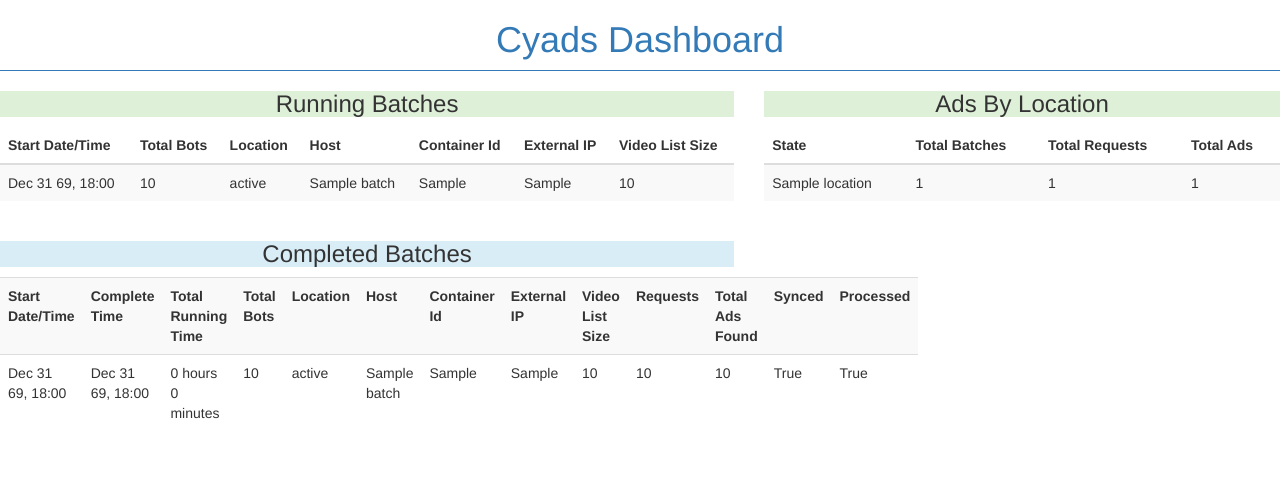
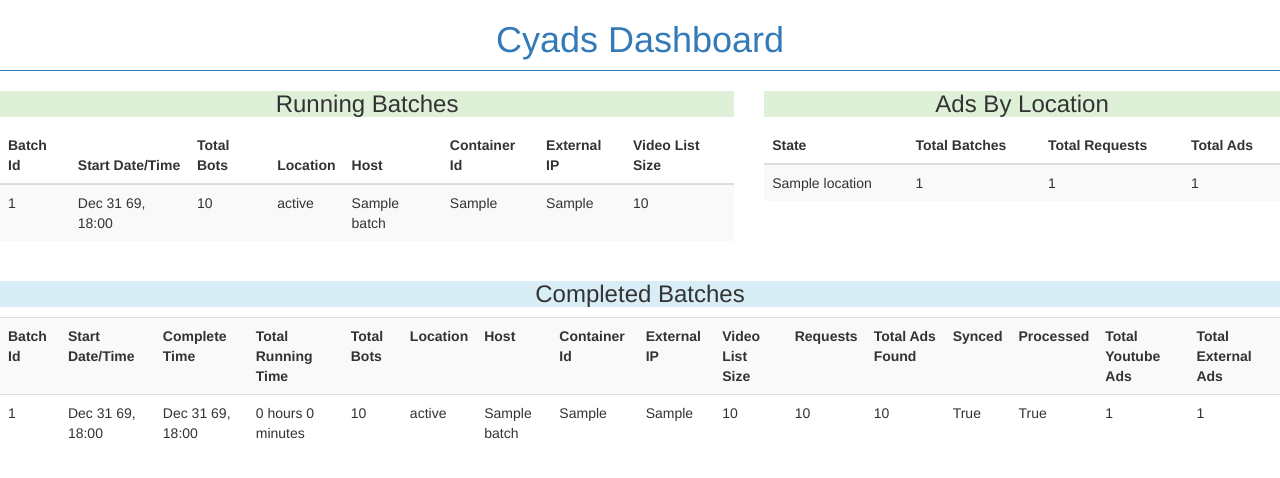
Before and after one commit to cml-cs-iastate/CyadsProcessor, a Django app: template dashboard/templates/index.html in a window 1280 px wide. Shown: the top 478 px of the page. Run offline with Django 3.2, Linux system fonts and the light colour scheme; tables that the repository leaves empty hold one stand-in row (values such as "Sample post"); the template is opened without the code that fills it: values that come from a table or form of the project are taken from there, most other values are stand-ins (such as "Sample title", 1, 10 or a date in 2020); some libraries are stand-ins or nearby versions.

Commit message:
Total youtube and external ads added in the dashboard

```diff
--- a/dashboard/templates/index.html
+++ b/dashboard/templates/index.html
@@ -24,6 +24,7 @@
         <table class="table table-striped">
             <thead>
                 <tr>
+                    <th scope="col" >Batch Id</th>
                     <th scope="col">Start Date/Time</th>
                     <th scope="col">Total Bots</th>
                     <th scope="col">Location</th>
@@ -36,6 +37,7 @@
             <tbody>
                 {% for batch in running_batch %}
                     <tr>
+                        <td scope="row">{{batch.id}}</td>
                         <td scope="row">{{batch.start_timestamp|timestamp_to_time}}</td>
                         <td scope="row">{{batch.total_bots}}</td>
                         <td scope="row">{{batch.location.state_name}}</td>
@@ -82,11 +84,12 @@
 
 <div class="row">
 
-      <div class="col-sm-7">
+      <div class="col-sm-12">
       <H3 style="text-align:center;" class="bg-info"> Completed Batches </H3>
 
         <table class="table table-striped">
             <tr>
+                <th scope="col" >Batch Id</th>
                 <th scope="col">Start Date/Time</th>
                 <th scope="col">Complete Time</th>
                 <th scope="col">Total Running Time</th>
@@ -100,11 +103,15 @@
                 <th scope="col" >Total Ads Found</th>
                 <th scope="col" >Synced</th>
                 <th scope="col" >Processed</th>
+                <th scope="col" >Total Youtube Ads</th>
+                <th scope="col" >Total External Ads</th>
+
 
 
             </tr>
             {% for batch in completed_batch %}
                 <tr>
+                    <td scope="row">{{batch.id}}</td>
                     <td scope="row">{{batch.start_timestamp|timestamp_to_time}}</td>
                     <td scope="row">{{batch.completed_timestamp|timestamp_to_time}}</td>
                     <td scope="row">{{batch.time_taken|format_second}}</td>
@@ -118,6 +125,9 @@
                     <td scope="row">{{batch.total_ads_found}}</td>
                     <td scope="row">{{batch.synced}}</td>
                     <td scope="row">{{batch.processed}}</td>
+                    <td scope="row">{{youtube_ads|get_total_ads:batch.id}}</td>
+                    <td scope="row">{{external_ads|get_total_ads:batch.id}}</td>
+
                 </tr>
             {% endfor %}
         </table>
--- a/dashboard/templatetags/dashboard_tags.py
+++ b/dashboard/templatetags/dashboard_tags.py
@@ -18,3 +18,12 @@ def convert_second_to_hour(sec):
     h = int(sec/3600)
     m = int((sec % 3600)/60)
     return str(h)+" hours "+ str(m) + " minutes"
+
+
+@register.filter('get_total_ads')
+def get_total_ads(queryset, batch_id):
+    batch_info = queryset.filter(batch_id=batch_id)
+    if len(batch_info) > 0:
+        return batch_info[0].get('total_ads')
+    else:
+        return 0
--- a/messaging/subscribers/batch_subscriber.py
+++ b/messaging/subscribers/batch_subscriber.py
@@ -29,7 +29,7 @@ class BatchSubscriber:
 
         #future.result()
         self.logger.info("=======================================================")
-        self.logger.info("=     S U B S C R I B E R  1.4                        =")
+        self.logger.info("=     S U B S C R I B E R  1.5                        =")
         self.logger.info("=                                                     =")
         self.logger.info("=         S T A R T E D                               =")
         self.logger.info("=                                                     =")
--- a/processor/models.py
+++ b/processor/models.py
@@ -124,7 +124,7 @@ class Channels(models.Model):
 
 class Videos(models.Model):
     url = models.TextField()
-    title = models.CharField(max_length=255, default='')
+    title = models.TextField(default='')
     category = models.ForeignKey(Categories, on_delete=models.CASCADE)
     channel = models.ForeignKey(Channels, on_delete=models.CASCADE)
     description = models.TextField(default='')
```
Also changed, not shown: dashboard/views.py (+7 -2 lines).
